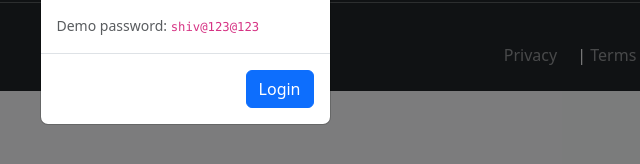
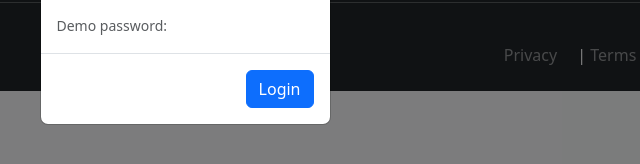
Before and after one commit to shiv34532/IndiaCloths, a plain HTML site: page admin.html in a window 1280 px wide. Shown: the part 414-578 px from the top of the page, 455-1095 px from the left. Drawn offline with nearby package versions, Linux system fonts and the light colour scheme.

Commit message:
Update admin.html

```diff
--- a/admin.html
+++ b/admin.html
@@ -112,7 +112,7 @@
             <label class="form-label">Password</label>
             <input id="adminPass" type="password" class="form-control" placeholder="Enter admin password">
           </div>
-          <small class="text-muted">Demo password: <code>shiv@123@123</code></small>
+          <small class="text-muted">Demo password: <code></code></small>
         </div>
         <div class="modal-footer">
           <button id="loginBtn" class="btn btn-primary">Login</button>
```
